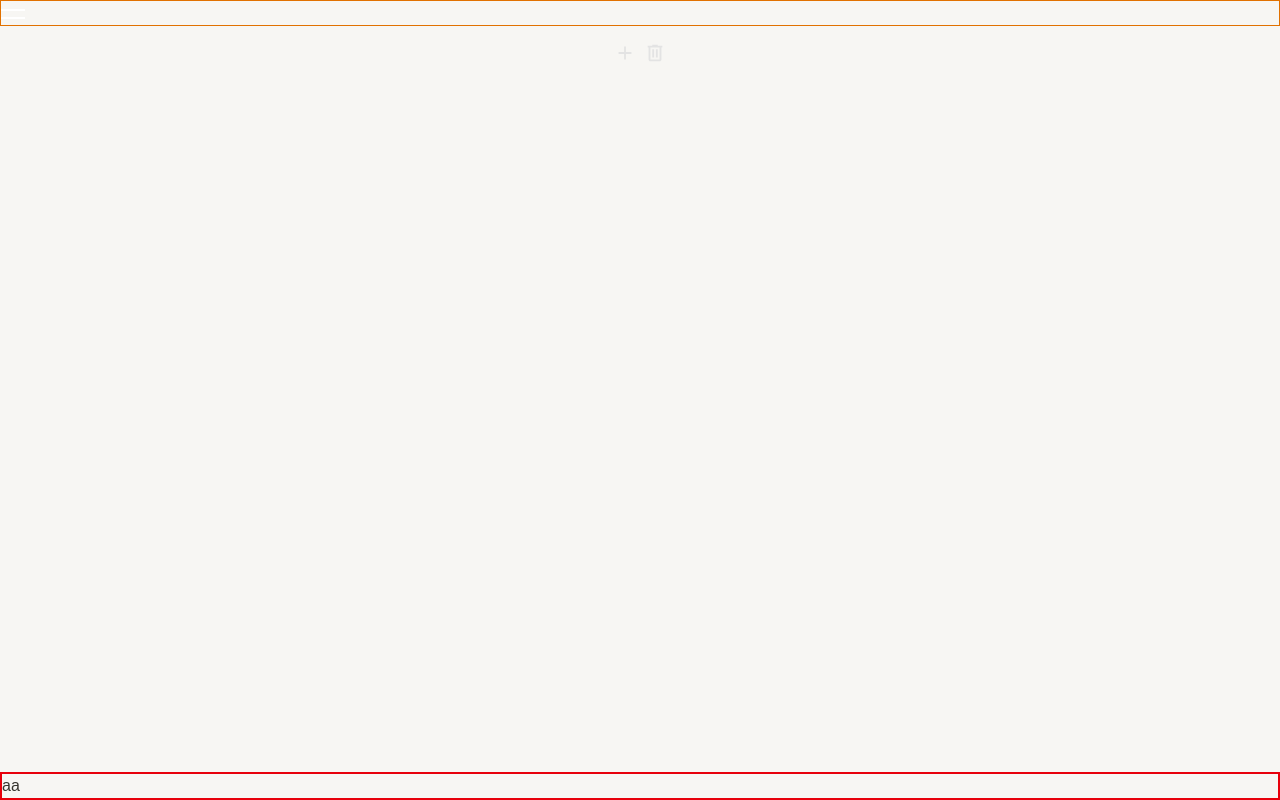
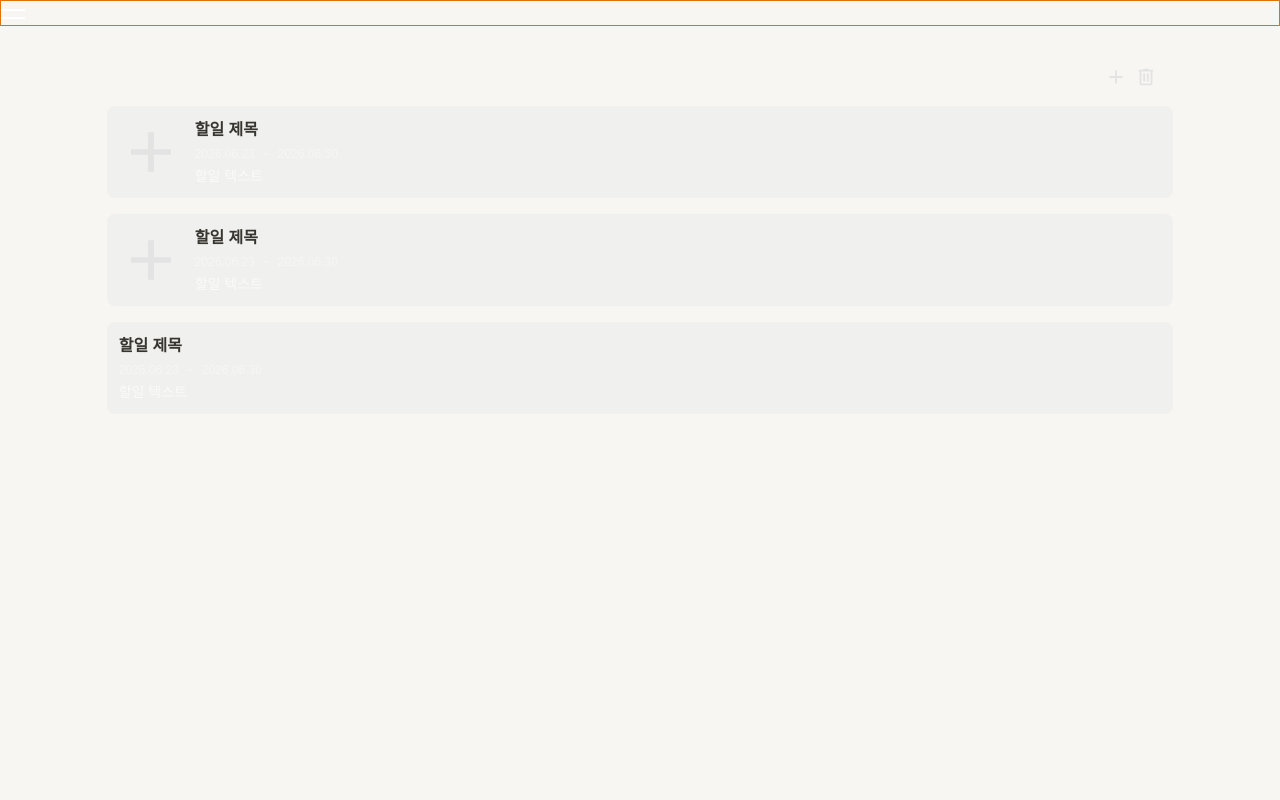
Before and after one commit to johyunsoo33/small-side-project, a Next.js app: page /myMemo in a window 1280 px wide. Built offline with nearby package versions, Linux system fonts and the light colour scheme.

Commit message:
✨ MemoItem 및 MemoList 컴포넌트 개선: 이미지 추가 및 레이아웃 수정, MemoTopBox 스타일 조정

```diff
--- a/src/Component/MemoBox/MemoListBox/MemoItem.tsx
+++ b/src/Component/MemoBox/MemoListBox/MemoItem.tsx
@@ -1,7 +1,62 @@
-export default function MemoItem() {
+import Image from "next/image";
+interface MemoItemProps {
+  imgSrc: string;
+  title: string;
+  content: string;
+  startAt: string;
+  deadLineAt: string;
+}
+
+export default function MemoItem({
+  imgSrc,
+  title,
+  content,
+  startAt,
+  deadLineAt,
+}: MemoItemProps) {
   return (
-    <li className="list-none">
-      <div>aa</div>
+    <li className="list-none bg-gray-300/20 rounded-lg w-full min-h-16 flex justify-between items-center p-3">
+      <figure
+        className={`grid w-full grid-rows-[auto_auto_1fr] gap-y-1 ${
+          imgSrc ? "grid-cols-[64px_1fr] gap-x-3" : "grid-cols-1"
+        }`}
+      >
+        {imgSrc ? (
+          <Image
+            alt=""
+            src={imgSrc}
+            width={50}
+            height={50}
+            className="col-start-1 row-start-1 row-span-3 w-full h-full self-stretch rounded-md object-cover"
+          />
+        ) : (
+          <></>
+        )}
+        <figcaption
+          className={`row-start-1 font-semibold ${
+            imgSrc ? "col-start-2" : "col-start-1"
+          }`}
+        >
+          {title}
+        </figcaption>
+        <div
+          className={`row-start-2 flex gap-2 text-xs text-white/40 ${
+            imgSrc ? "col-start-2" : "col-start-1"
+          }`}
+        >
+          <time>{startAt}</time>
+          <span>~</span>
+          <time>{deadLineAt}</time>
+        </div>
+        <p
+          className={`row-start-3 text-sm text-white/70 truncate ${
+            imgSrc ? "col-start-2" : "col-start-1"
+          }`}
+        >
+          {content}
+        </p>
+      </figure>
+      <div></div>
     </li>
   );
 }
--- a/src/Component/MemoBox/MemoListBox/MemoList.tsx
+++ b/src/Component/MemoBox/MemoListBox/MemoList.tsx
@@ -2,8 +2,28 @@ import MemoItem from "./MemoItem";
 
 export default function MemoList() {
   return (
-    <ol className="border-2 border-red-600">
-      <MemoItem />
+    <ol className="max-w-10/12 mt-10 m-auto flex flex-col gap-4 w-full">
+      <MemoItem
+        imgSrc="/Icons/calender_add.svg"
+        title="할일 제목"
+        content="할일 텍스트"
+        startAt="2026.06.23"
+        deadLineAt="2026.06.30"
+      />
+      <MemoItem
+        imgSrc="/Icons/calender_add.svg"
+        title="할일 제목"
+        content="할일 텍스트"
+        startAt="2026.06.23"
+        deadLineAt="2026.06.30"
+      />
+      <MemoItem
+        imgSrc=""
+        title="할일 제목"
+        content="할일 텍스트"
+        startAt="2026.06.23"
+        deadLineAt="2026.06.30"
+      />
     </ol>
   );
 }
--- a/src/Component/MemoBox/MemoTopBox/MemoTopBox.tsx
+++ b/src/Component/MemoBox/MemoTopBox/MemoTopBox.tsx
@@ -2,8 +2,8 @@ import Image from "next/image";
 
 export default function MemoTopBox() {
   return (
-    <div className="taskTopBox flex justify-between max-w-11/12 mt-4 m-auto">
-      <div className="taskAdd">
+    <div className="taskTopBox relative max-w-11/12 mt-10 ">
+      <div className="taskAdd absolute right-4">
         <button className="mr-2" title="할 일 추가">
           <Image
             src="/Icons/calender_add.svg"
```
